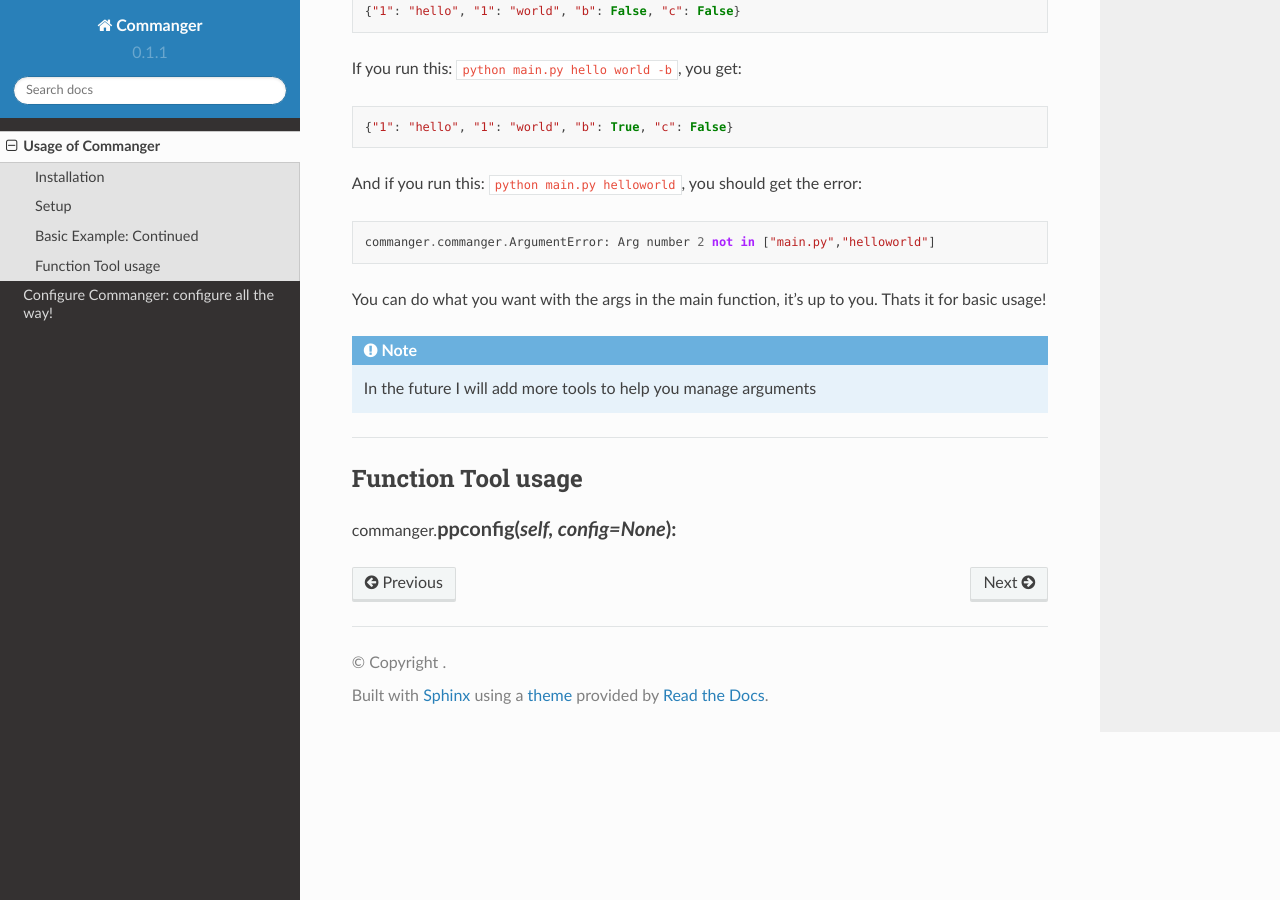
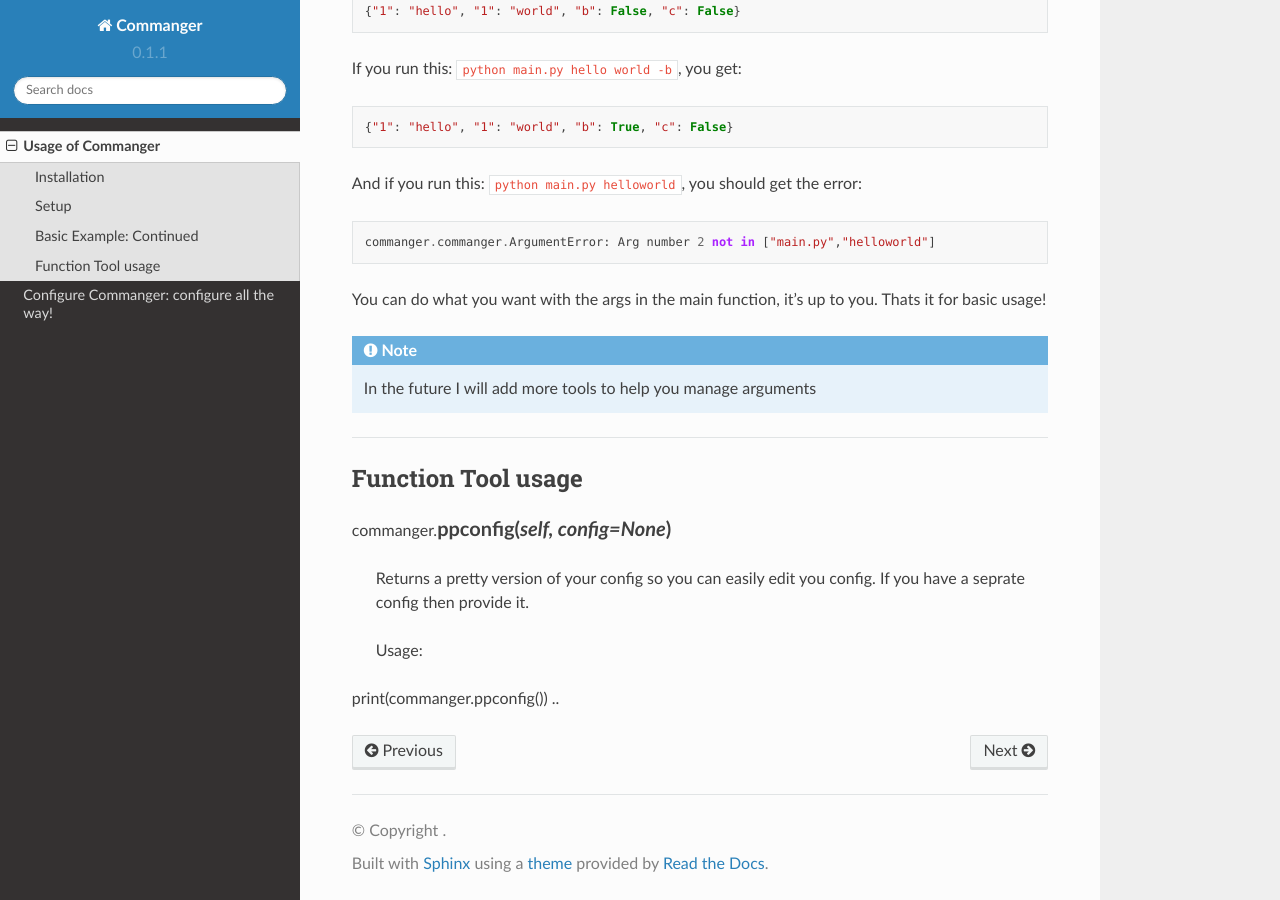
Before and after one commit to thatrandomperson5/commanger-docs, a Sphinx documentation site: the page built from docs/source/usage.rst, in a window 1280 px wide and 900 px high, scrolled down 1305 px. Built offline with Sphinx 7.4.7 and the Read the Docs theme 2.0.0, drawn with Linux system fonts in a browser that asks for light colours; pages that are not in the unit, such as notebooks, are missing from menus.

Commit message:
Update usage.rst

```diff
--- a/docs/source/usage.rst
+++ b/docs/source/usage.rst
@@ -113,6 +113,15 @@
 
 .. raw:: html
 
-  <p>commanger.<strong style="font-size: 20px;">ppconfig(<i>self, config=None</i>):</strong></p>
+  <p>commanger.<strong style="font-size: 20px;">ppconfig(<i>self, config=None</i>)</strong></p>
 
 ..
+
+  Returns a pretty version of your config so you can easily edit you config. If you have a seprate config then provide it.
+
+  Usage:
+
+.. code:: python
+
+print(commanger.ppconfig())
+..
```
